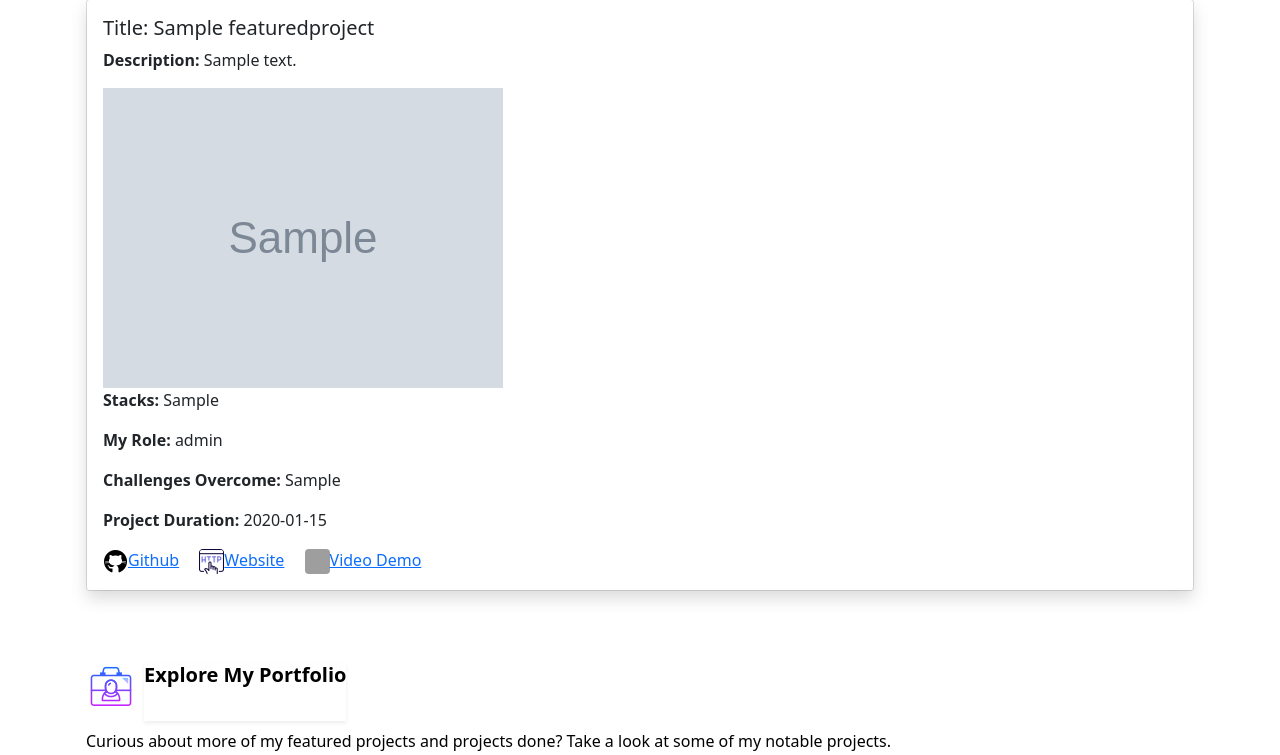
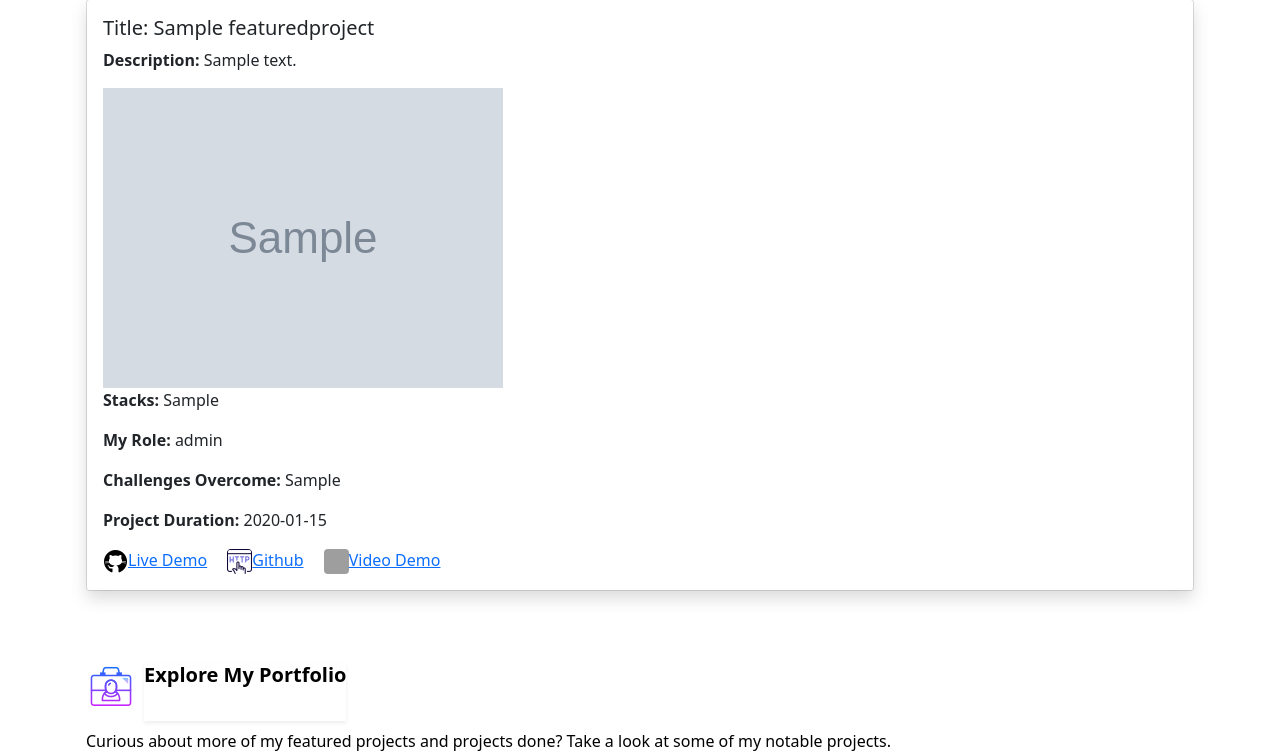
Before and after one commit to LeaderSteve84/sa-portfolio, a Flask app: page / in a window 1280 px wide. Shown: the part 1136-1891 px from the top of the page. Run offline with Flask 3, Linux system fonts and the light colour scheme; tables that the repository leaves empty hold one stand-in row (values such as "Sample post"); grey boxes marked "Sample" are stand-in pictures; parts of the project's set-up code (start-up, migrations or seed data) failed here and were passed over; grey boxes are pictures that could not be loaded.

Commit message:
Github to Live Demo corrected

```diff
--- a/app/templates/home.html
+++ b/app/templates/home.html
@@ -7,10 +7,10 @@
 {% block content %}
  <div class="container mt-4 px-3">
   <div class="row align-items-center">
-   <div class="col-md-3 text-center">
+   <div class="col-12 col-md-3 text-center">
       <img src={{ url_for('static', filename='images/my_photo.jpg') }} alt="my_photo" class="rounded-circle img-fluid border-dark shadow" style="width: 160px;">
    </div>
-   <div class="col-md-9">
+   <div class="col-12 col-md-9">
      <p class="lead">
      <span class="lead">Welcome to my corner of the code universe.</span><br>
      I'm <strong>Stephen Adah</strong>, a seasoned <strong>Software Engineer and Developer</strong><br>
@@ -75,10 +75,10 @@
                 <p class="card-text text-dark"><strong>Challenges Overcome:</strong> {{ featured_project.challenges}}</p>
                 <p class="card-text text-dark"><strong>Project Duration:</strong> {{ featured_project.date_cmptd}}</p>
                 {% if featured_project.domain_link %}
-                <a href="{{ featured_project.domain_link }}" class="card-link"><img src="{{ url_for('static', filename="images/icons8-github-50.png") }}" alt="github icon" class="img-fluid rounded" style="width: 25px; height: 25px;">Github</a>
+                <a href="{{ featured_project.domain_link }}" class="card-link"><img src="{{ url_for('static', filename="images/icons8-github-50.png") }}" alt="github icon" class="img-fluid rounded" style="width: 25px; height: 25px;">Live Demo</a>
                 {% endif %}
                 {% if featured_project.github_link %}
-                <a href="{{ featured_project.github_link }}" class="card-link"><img src="{{ url_for('static', filename="images/icons8-url-website-50.png") }}" alt="url icon" class="img-fluid rounded" style="width: 25px; height: 25px;">Website</a>
+                <a href="{{ featured_project.github_link }}" class="card-link"><img src="{{ url_for('static', filename="images/icons8-url-website-50.png") }}" alt="url icon" class="img-fluid rounded" style="width: 25px; height: 25px;">Github</a>
                 {% endif %}
                 {% if featured_project.video_link %}
                 <a href="{{ featured_project.video_link }}" class="card-link"><img src="{{ url_for('static', filename="images/icons8-video-24.png") }}" alt="video icon" class="img-fluid rounded" style="width: 25px; height: 25px;">Video Demo</a>
```
